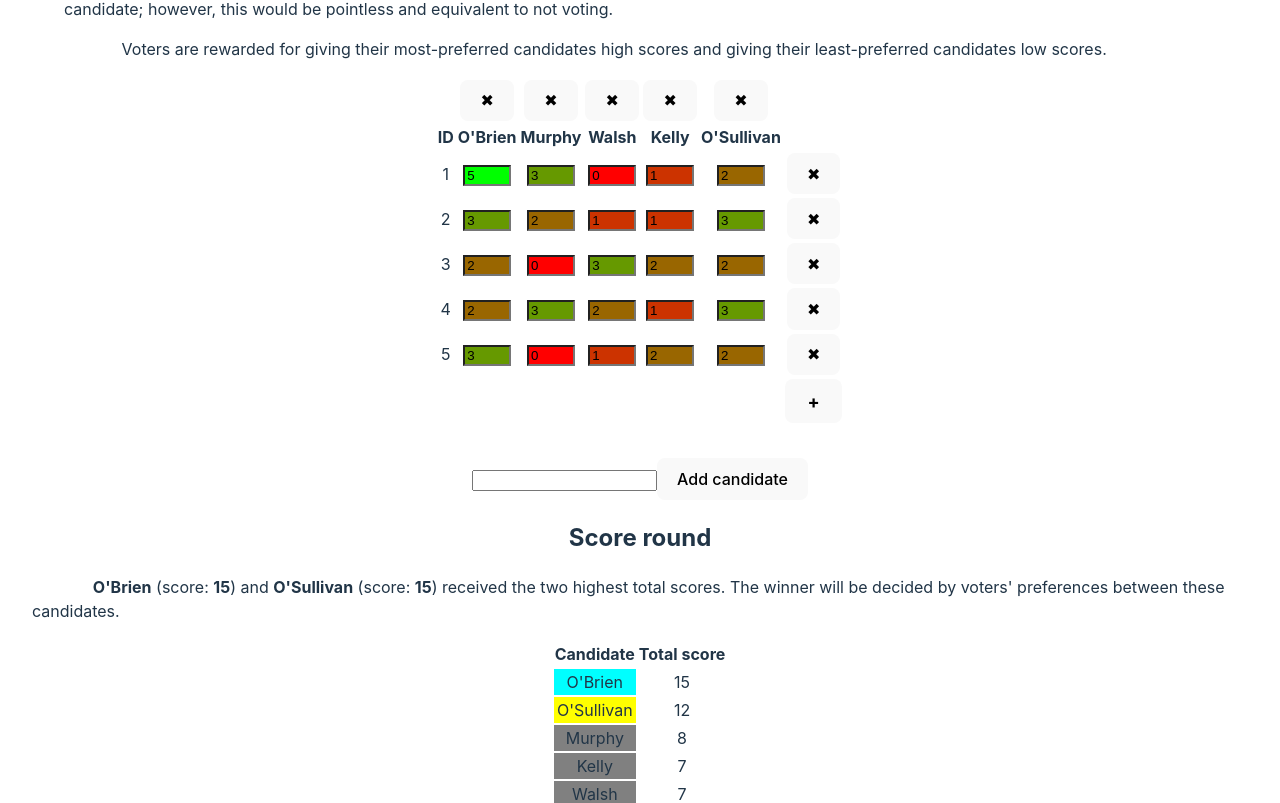
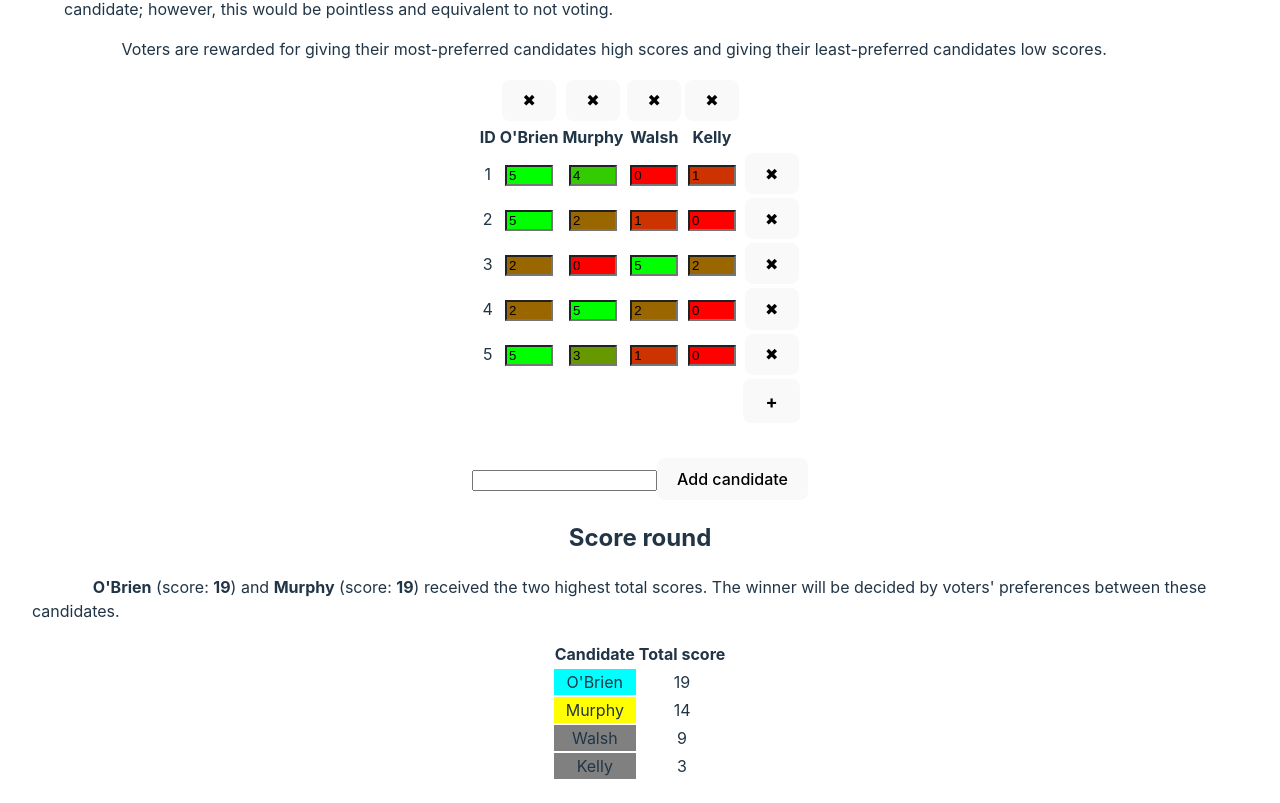
Before and after one commit to boyleconnor/star-voting, a React (Vite) app: page / in a window 1280 px wide. Shown: the part 380-1183 px from the top of the page. Built offline with nearby package versions, Linux system fonts and the light colour scheme.

Commit message:
Reduce candidates and make scores more reasonable

```diff
--- a/src/App.tsx
+++ b/src/App.tsx
@@ -9,11 +9,11 @@ interface Vote {
 }
 
 const INITIAL_VOTES: Vote[] = [
-  {id: 1, scores: new Map([["O'Brien", 5], ["Murphy", 3], ["Walsh", 0], ["Kelly", 1], ["O'Sullivan", 2]])},
-  {id: 2, scores: new Map([["O'Brien", 3], ["Murphy", 2], ["Walsh", 1], ["Kelly", 1], ["O'Sullivan", 3]])},
-  {id: 3, scores: new Map([["O'Brien", 2], ["Murphy", 0], ["Walsh", 3], ["Kelly", 2], ["O'Sullivan", 2]])},
-  {id: 4, scores: new Map([["O'Brien", 2], ["Murphy", 3], ["Walsh", 2], ["Kelly", 1], ["O'Sullivan", 3]])},
-  {id: 5, scores: new Map([["O'Brien", 3], ["Murphy", 0], ["Walsh", 1], ["Kelly", 2], ["O'Sullivan", 2]])},
+  {id: 1, scores: new Map([["O'Brien", 5], ["Murphy", 4], ["Walsh", 0], ["Kelly", 1]])},
+  {id: 2, scores: new Map([["O'Brien", 5], ["Murphy", 2], ["Walsh", 1], ["Kelly", 0]])},
+  {id: 3, scores: new Map([["O'Brien", 2], ["Murphy", 0], ["Walsh", 5], ["Kelly", 2]])},
+  {id: 4, scores: new Map([["O'Brien", 2], ["Murphy", 5], ["Walsh", 2], ["Kelly", 0]])},
+  {id: 5, scores: new Map([["O'Brien", 5], ["Murphy", 3], ["Walsh", 1], ["Kelly", 0]])},
 ];
 const INITIAL_CANDIDATES = Array.from(INITIAL_VOTES[0].scores.keys());
 const INITIAL_NEXT_ID = INITIAL_VOTES.map(vote => vote.id).reduce((previousId, id) => Math.max(previousId, id)) + 1;
```
